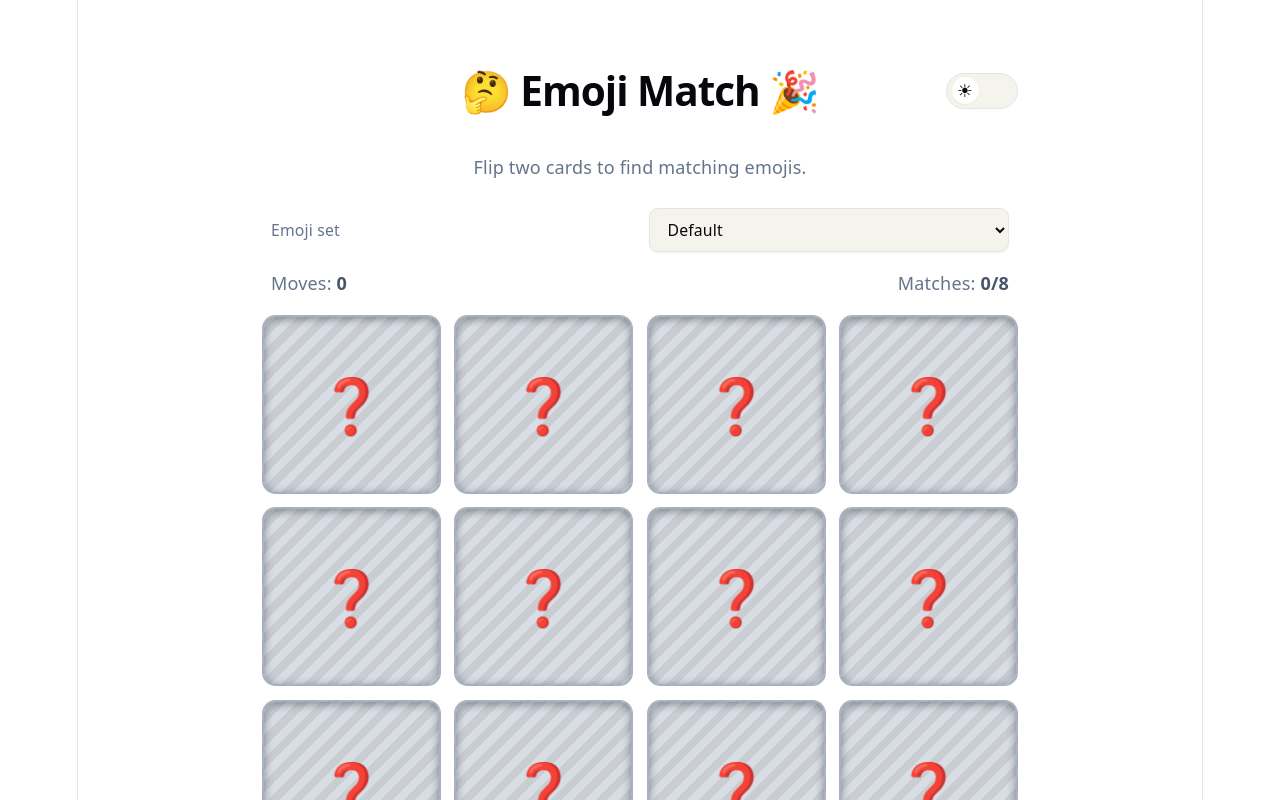
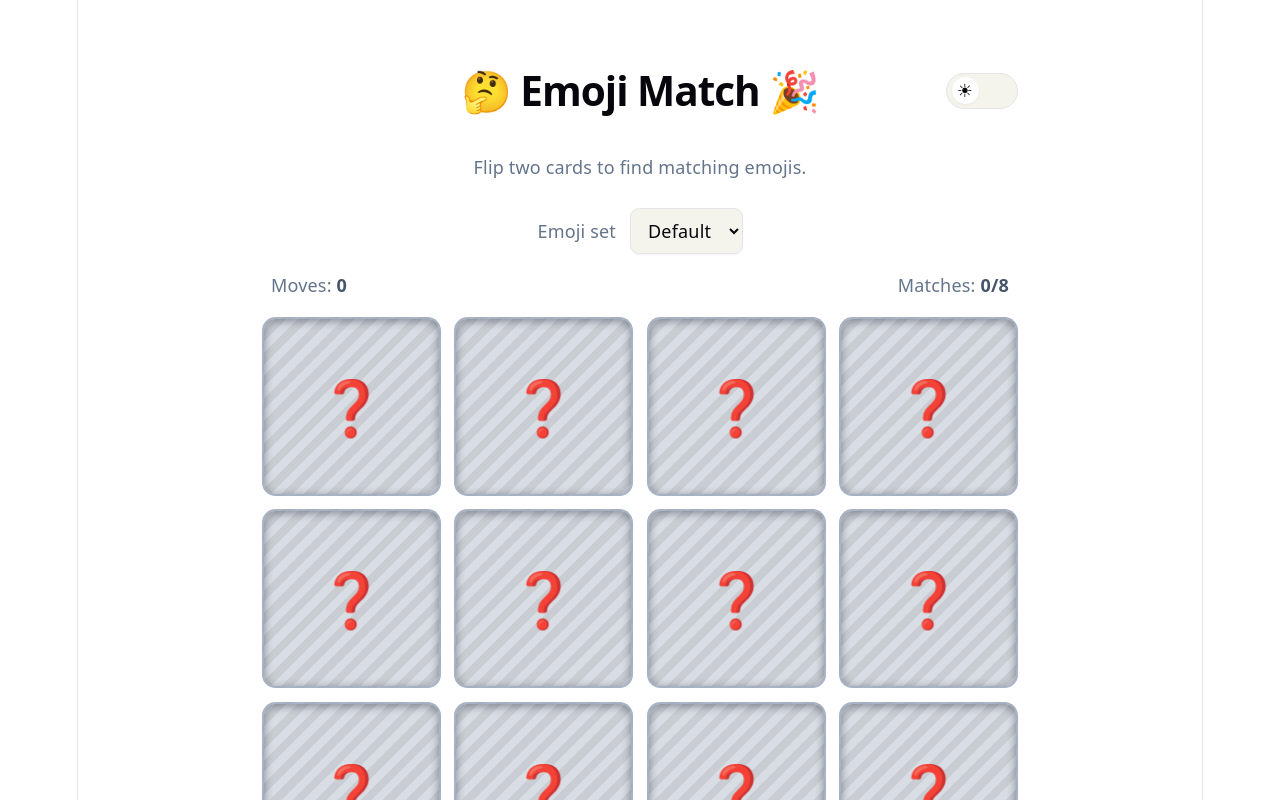
Before and after one commit to allie500/emoji-match-game, a React (Vite) app: page / in a window 1280 px wide. Shown: the top 800 px of the page. Built offline with nearby package versions, Linux system fonts and the light colour scheme.

Commit message:
Update label & combo box

```diff
--- a/src/App.tsx
+++ b/src/App.tsx
@@ -123,16 +123,19 @@
         </p>
       </header>
 
-      <div className="w-full max-w-2xl flex flex-col gap-4">
-        <div className="flex flex-col gap-1.5 px-2 sm:flex-row sm:items-center sm:justify-between sm:gap-4">
-          <label htmlFor="emoji-set" className="text-sm text-[var(--text-muted)] shrink-0">
+      <div className="w-full max-w-2xl flex flex-col gap-4 sm:items-center">
+        <div className="flex w-full flex-col gap-1.5 px-2 sm:w-auto sm:flex-row sm:items-center sm:justify-start sm:gap-3">
+          <label
+            htmlFor="emoji-set"
+            className="text-sm sm:text-base text-[var(--text-muted)] shrink-0"
+          >
             Emoji set
           </label>
           <select
             id="emoji-set"
             value={emojiSetId}
             onChange={onEmojiSetChange}
-            className="w-full sm:max-w-xs rounded-lg border border-[var(--border)] bg-[var(--code-bg)] px-3 py-2 text-sm text-[var(--text-h)] shadow-sm focus-visible:outline focus-visible:outline-2 focus-visible:outline-offset-2 focus-visible:outline-fuchsia-500"
+            className="w-full sm:w-auto sm:max-w-[10rem] rounded-lg border border-[var(--border)] bg-[var(--code-bg)] px-3 py-2 text-sm sm:text-base text-[var(--text-h)] shadow-sm focus-visible:outline focus-visible:outline-2 focus-visible:outline-offset-2 focus-visible:outline-fuchsia-500"
           >
             {EMOJI_SET_IDS.map((id) => (
               <option key={id} value={id}>
```
